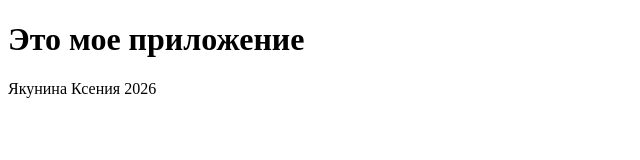
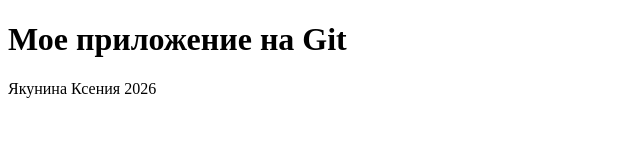
Before and after one commit to 31ISP/mobdev-lab-git-ykunina, a plain HTML site: page index.html in a window 1280 px wide. Shown: the whole page, without its empty margins (0-640 px from the left). Drawn offline with Linux system fonts and the light colour scheme.

Commit message:
fixed h1

```diff
--- a/index.html
+++ b/index.html
@@ -1,7 +1,7 @@
 <!DOCTYPE html>
 <html lang="en">
 <head>
-    <h1> Это мое приложение </h1>
+    <h1> Мое приложение на Git </h1>
     <meta charset="UTF-8">
     <meta name="viewport" content="width=device-width, initial-scale=1.0">
     <title>Document</title>
```
